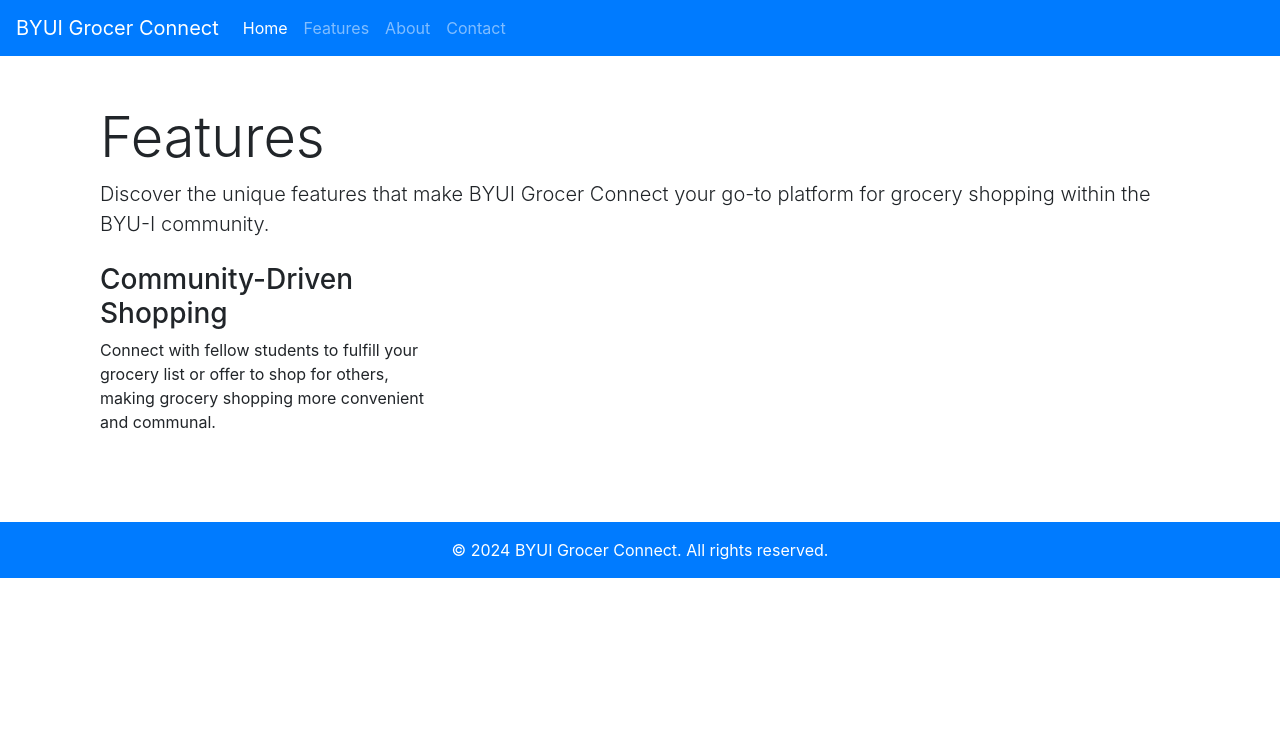
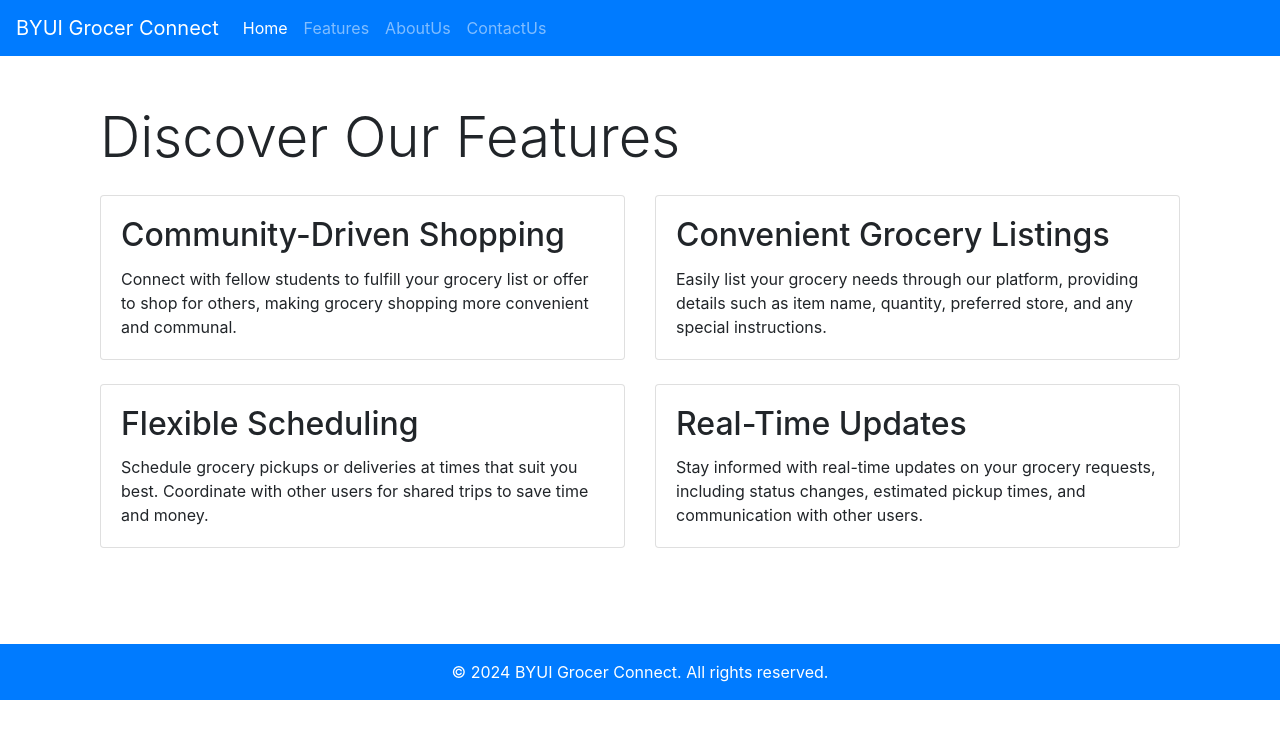
Before and after one commit to kouadio23/BYUI-Grocer-Connect, a Django app: page /features/ in a window 1280 px wide. Shown: the top 739 px of the page. Run offline with Django 4.2, Linux system fonts and the light colour scheme; some libraries are stand-ins or nearby versions.

Commit message:
all the pages base done

```diff
--- a/byuiGrocerConnect/templates/byuiGrocerConnect/base.html
+++ b/byuiGrocerConnect/templates/byuiGrocerConnect/base.html
@@ -21,16 +21,16 @@
             <div class="collapse navbar-collapse" id="navbarNav">
                 <ul class="navbar-nav">
                     <li class="nav-item active">
-                        <a class="nav-link" href="#">Home <span class="sr-only">(current)</span></a>
+                        <a class="nav-link" href="{% url 'home' %}">Home <span class="sr-only">(current)</span></a>
                     </li>
                     <li class="nav-item">
-                        <a class="nav-link" href="#">Features</a>
+                        <a class="nav-link" href="{% url 'features' %}">Features</a>
                     </li>
                     <li class="nav-item">
-                        <a class="nav-link" href="#">About</a>
+                        <a class="nav-link" href="{% url 'aboutUs' %}">AboutUs</a>
                     </li>
                     <li class="nav-item">
-                        <a class="nav-link" href="#">Contact</a>
+                        <a class="nav-link" href="{% url 'contactUs' %}">ContactUs</a>
                     </li>
                 </ul>
             </div>
--- a/byuiGrocerConnect/templates/byuiGrocerConnect/features.html
+++ b/byuiGrocerConnect/templates/byuiGrocerConnect/features.html
@@ -2,16 +2,44 @@
 
 {% block content %}
 <div class="container py-4">
-    <h1 class="display-4">Features</h1>
-    <p class="lead">Discover the unique features that make BYUI Grocer Connect your go-to platform for grocery shopping within the BYU-I community.</p>
+    <h1 class="display-4 mb-4">Discover Our Features</h1>
 
-    <div class="row mt-4">
-        <!-- Example Feature -->
-        <div class="col-md-4">
-            <h3>Community-Driven Shopping</h3>
-            <p>Connect with fellow students to fulfill your grocery list or offer to shop for others, making grocery shopping more convenient and communal.</p>
+    <div class="row">
+        <div class="col-md-6 mb-4">
+            <div class="card h-100">
+                <div class="card-body">
+                    <h2 class="card-title">Community-Driven Shopping</h2>
+                    <p class="card-text">Connect with fellow students to fulfill your grocery list or offer to shop for others, making grocery shopping more convenient and communal.</p>
+                </div>
+            </div>
         </div>
-        <!-- Add more features as needed -->
+
+        <div class="col-md-6 mb-4">
+            <div class="card h-100">
+                <div class="card-body">
+                    <h2 class="card-title">Convenient Grocery Listings</h2>
+                    <p class="card-text">Easily list your grocery needs through our platform, providing details such as item name, quantity, preferred store, and any special instructions.</p>
+                </div>
+            </div>
+        </div>
+
+        <div class="col-md-6 mb-4">
+            <div class="card h-100">
+                <div class="card-body">
+                    <h2 class="card-title">Flexible Scheduling</h2>
+                    <p class="card-text">Schedule grocery pickups or deliveries at times that suit you best. Coordinate with other users for shared trips to save time and money.</p>
+                </div>
+            </div>
+        </div>
+
+        <div class="col-md-6 mb-4">
+            <div class="card h-100">
+                <div class="card-body">
+                    <h2 class="card-title">Real-Time Updates</h2>
+                    <p class="card-text">Stay informed with real-time updates on your grocery requests, including status changes, estimated pickup times, and communication with other users.</p>
+                </div>
+            </div>
+        </div>
     </div>
 </div>
 {% endblock %}
--- a/byuiGrocerConnect/urls.py
+++ b/byuiGrocerConnect/urls.py
@@ -3,6 +3,8 @@ from . import views
 
 urlpatterns = [
     path('', views.home, name='home'),
-    path('home/',views.home, name='home'),
+    # path('home/',views.home, name='home'),
     path('features/', views.features, name='features'),
+    path('aboutUs/', views.aboutUs, name='aboutUs'),
+    path('contactUs/', views.contactUs, name='contactUs'),
 ]
--- a/byuiGrocerConnect/views.py
+++ b/byuiGrocerConnect/views.py
@@ -1,16 +1,23 @@
+from urllib import response
 from django.shortcuts import render
 from django.http import HttpResponse
 
 from byuiGrocerConnect.models import Product
 
 # Create your views here.
-def index(response):
-    return render(response, "byuiGrocerConnect/base.html", {})
+def index(request):
+    return render(request, "byuiGrocerConnect/base.html", {})
 
-def home(response):
+def home(request):
     products = Product.objects.filter(is_featured=True)  # or however you determine featured products
-    return render(response, "byuiGrocerConnect/home.html", {'products': products})
+    return render(request, "byuiGrocerConnect/home.html", {'products': products})
 
-def features(response):
+def features(request):
     products = Product.objects.filter(is_featured=True)  # or however you determine featured products
-    return render(response, "byuiGrocerConnect/features.html", {'products': products})
+    return render(request, "byuiGrocerConnect/features.html", {'products': products})
+
+def aboutUs(request):
+    return render(request, "byuiGrocerConnect/aboutUs.html", {})
+
+def contactUs(request):
+    return render(request, "byuiGrocerConnect/contactUs.html", {})
```
Also changed, not shown: byuiGrocerConnect/templates/byuiGrocerConnect/aboutUs.html (added, +38 -0 lines), byuiGrocerConnect/templates/byuiGrocerConnect/contactUs.html (added, +45 -0 lines), picture.png (added).
